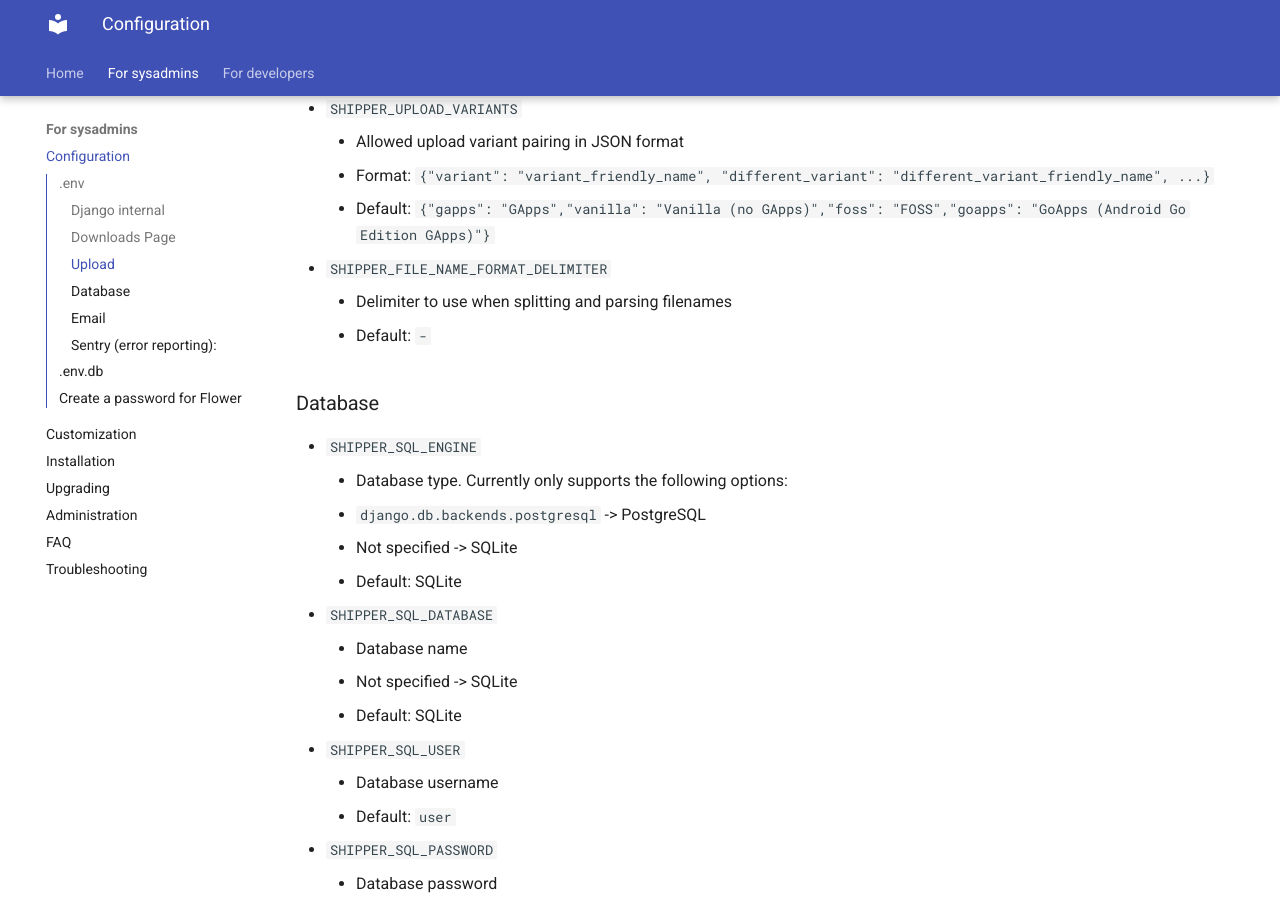
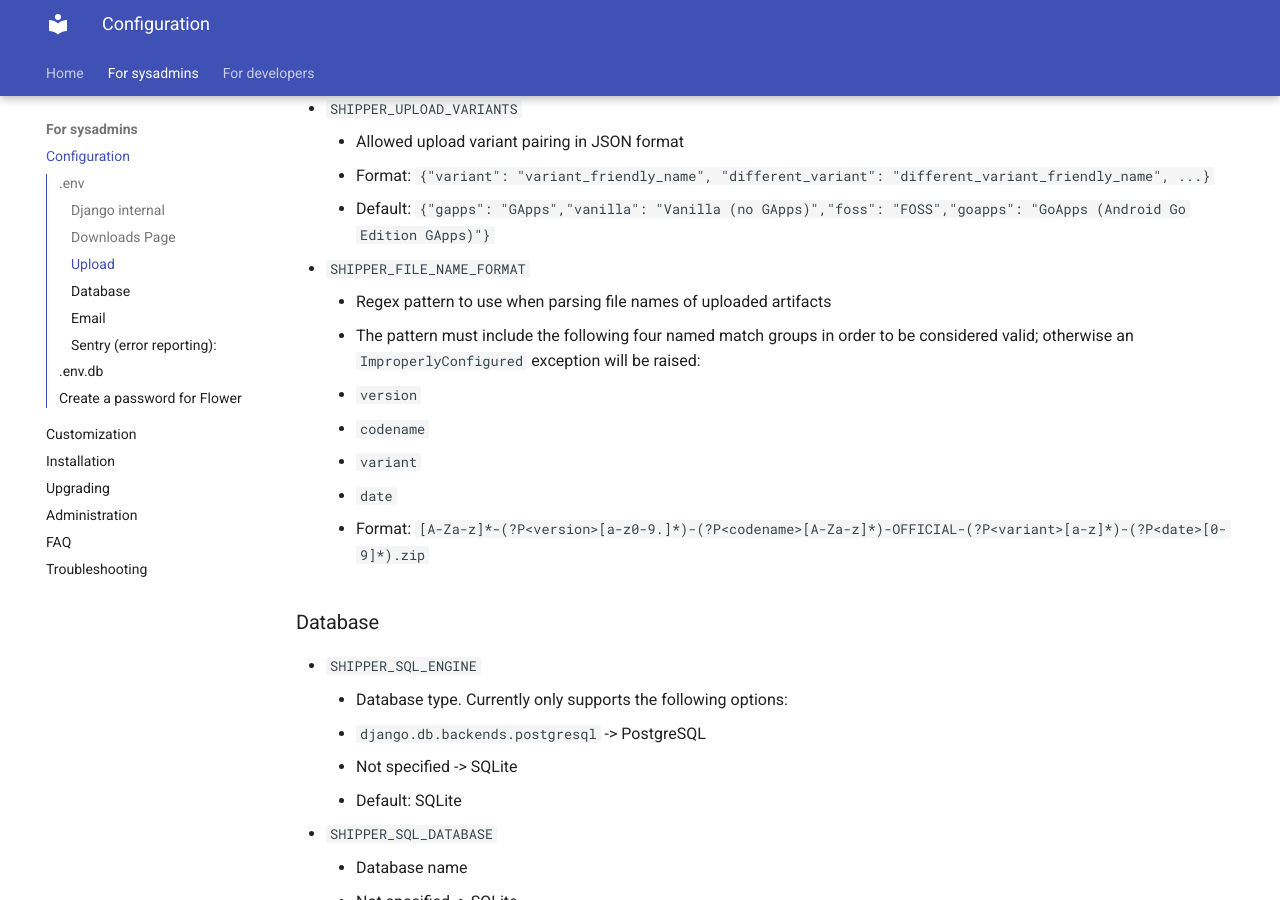
Before and after one commit to shipperstack/shipper, an MkDocs documentation site: the page built from docs/docs/sysadmin/Configuration.md, in a window 1280 px wide and 900 px high, scrolled down 1684 px. Built offline with MkDocs 1.6.1 and Material for MkDocs 9.7.7, drawn with Linux system fonts in a browser that asks for light colours; the version menu is left out.

Commit message:
docs: add information on upgrading to 1.14.x

```diff
--- a/docs/docs/sysadmin/Configuration.md
+++ b/docs/docs/sysadmin/Configuration.md
@@ -50,9 +50,14 @@ Copy the `.env.example` file and set the values:
     - Allowed upload variant pairing in JSON format
     - Format: `{"variant": "variant_friendly_name", "different_variant": "different_variant_friendly_name", ...}`
     - Default: `{"gapps": "GApps","vanilla": "Vanilla (no GApps)","foss": "FOSS","goapps": "GoApps (Android Go Edition GApps)"}`
-  - `SHIPPER_FILE_NAME_FORMAT_DELIMITER`
-    - Delimiter to use when splitting and parsing filenames
-    - Default: `-`
+  - `SHIPPER_FILE_NAME_FORMAT`
+    - Regex pattern to use when parsing file names of uploaded artifacts
+    - The pattern must include the following four named match groups in order to be considered valid; otherwise an `ImproperlyConfigured` exception will be raised:
+      - `version`
+      - `codename`
+      - `variant`
+      - `date`
+    - Format: `[A-Za-z]*-(?P<version>[a-z0-9.]*)-(?P<codename>[A-Za-z]*)-OFFICIAL-(?P<variant>[a-z]*)-(?P<date>[0-9]*).zip`
 
 ### Database
   - `SHIPPER_SQL_ENGINE`
```
Also changed, not shown: docs/docs/sysadmin/Upgrading.md (+6 -0 lines).
